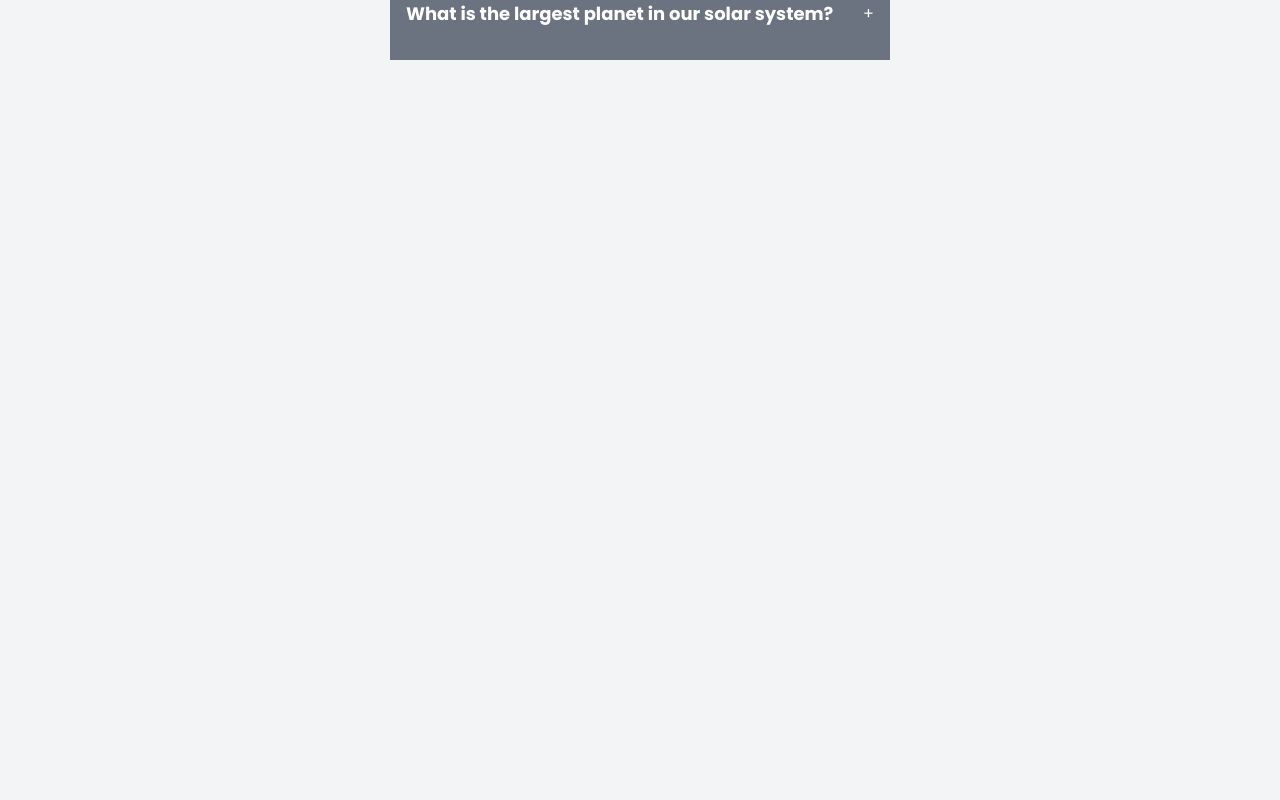
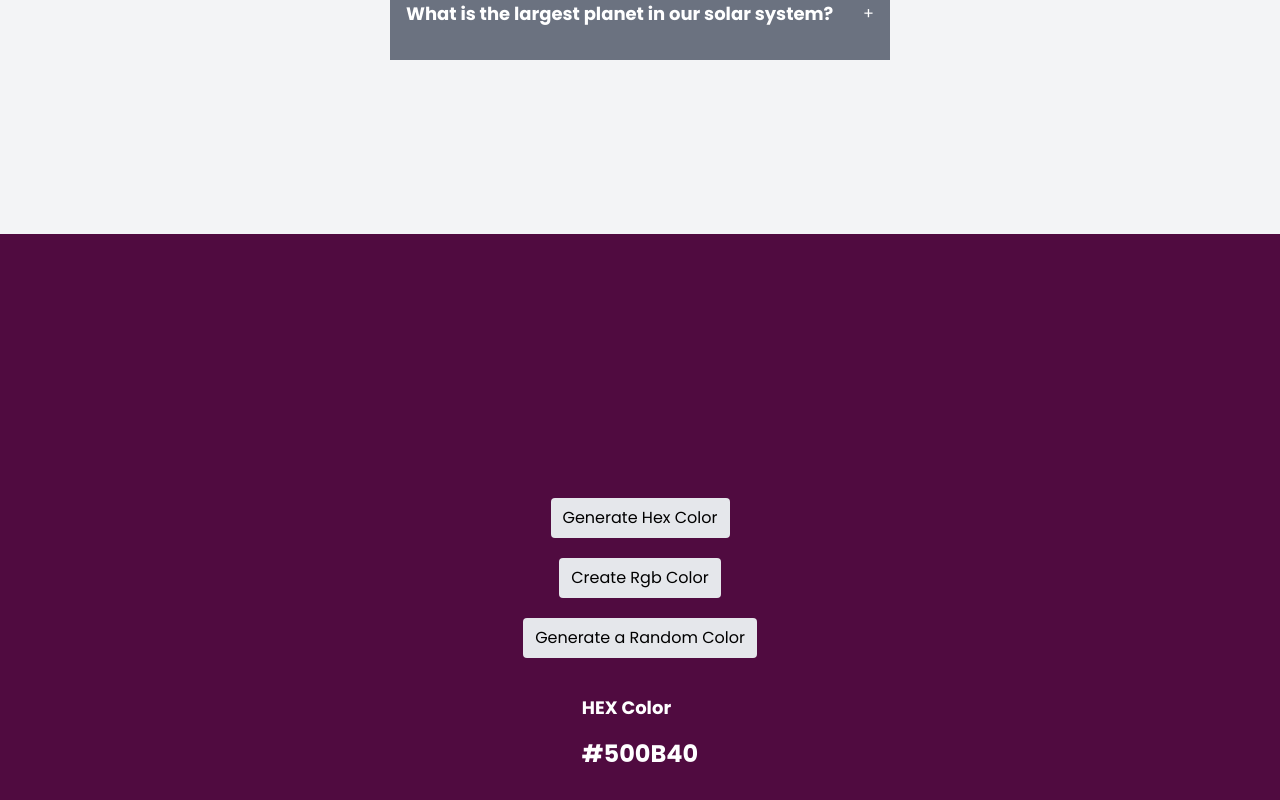
Before and after one commit to cedik456/react-nonstop, a React (Vite) app: page / in a window 1280 px wide. Shown: the part 566-1366 px from the top of the page. Before the commit the page ends 800 px from the top, so only its background shows below. Built offline with nearby package versions, Linux system fonts and the light colour scheme.

Commit message:
Create a random color component with functionalities

```diff
--- a/src/App.jsx
+++ b/src/App.jsx
@@ -1,9 +1,11 @@
-import Accordion from "./components/Accordion";
+import Accordion from "./components/accordion/Accordion";
+import RandomColor from "./components/random-color/RandomColor";
 
 function App() {
   return (
     <>
       <Accordion />
+      <RandomColor />
     </>
   );
 }
--- a/src/components/Accordion.jsx
+++ b/src/components/accordion/Accordion.jsx
@@ -2,7 +2,7 @@ import React, { useState } from "react";
 import dummyData from "./data.js";
 
 const Accordion = () => {
-  const [selectedData, setSelectedData] = useState("");
+  const [selectedData, setSelectedData] = useState(false);
   const [enableMultipleSelection, setEnableMultipleSelection] = useState(false); // for enabling the selection mode
   const [multiple, setMultiple] = useState([]); // for storing multiple selected items
 
--- /dev/null
+++ b/src/components/accordion/random-color/RandomColor.jsx
@@ -0,0 +1,7 @@
+import React from "react";
+
+const RandomColor = () => {
+  return <div></div>;
+};
+
+export default RandomColor;
--- /dev/null
+++ b/src/components/random-color/RandomColor.jsx
@@ -0,0 +1,63 @@
+import React, { useEffect, useState } from "react";
+
+const RandomColor = () => {
+  const [typeOfColor, setTypeOfColor] = useState("hex");
+  const [color, setColor] = useState("#000000");
+
+  function randomColorUtility(length) {
+    return Math.floor(Math.random() * length);
+  }
+
+  function handleCreateRandomHexColor() {
+    const hex = [0, 1, 2, 3, 4, 5, 6, "A", "B", "C", "D", "E", "F"];
+    let hexColor = "#";
+
+    for (let i = 0; i < 6; i++) {
+      hexColor += hex[randomColorUtility(hex.length)];
+    }
+    console.log(hexColor);
+    setColor(hexColor);
+  }
+  function handleCreateRandomRgbColor() {
+    const r = randomColorUtility(256);
+    const g = randomColorUtility(256);
+    const b = randomColorUtility(256);
+
+    setColor(`rgb(${r},${g},${b})`);
+  }
+
+  useEffect(() => {
+    if (typeOfColor === "rgb") {
+      handleCreateRandomRgbColor();
+    } else {
+      handleCreateRandomHexColor();
+    }
+  }, [typeOfColor]);
+
+  return (
+    <div className="wrapper" style={{ background: color }}>
+      <button className="btn" onClick={() => setTypeOfColor("hex")}>
+        Generate Hex Color
+      </button>
+      <button className="btn" onClick={() => setTypeOfColor("rgb")}>
+        Create Rgb Color
+      </button>
+      <button
+        className="btn"
+        onClick={
+          typeOfColor === "hex"
+            ? handleCreateRandomHexColor
+            : handleCreateRandomRgbColor
+        }
+      >
+        Generate a Random Color
+      </button>
+      <div className="text-white">
+        <h3>{typeOfColor === "hex" ? "HEX Color" : "RGB Color"}</h3>
+        <h1>{color}</h1>
+      </div>
+    </div>
+  );
+};
+
+export default RandomColor;
--- a/src/index.css
+++ b/src/index.css
@@ -9,7 +9,7 @@ body {
   font-family: "Poppins";
 }
 h1 {
-  @apply text-2xl font-bold text-blue-500;
+  @apply text-2xl font-bold;
 }
 h2 {
   @apply my-4 text-xl font-bold;
```
Also changed, not shown: src/components/accordion/data.js (renamed from src/components/data.js).
